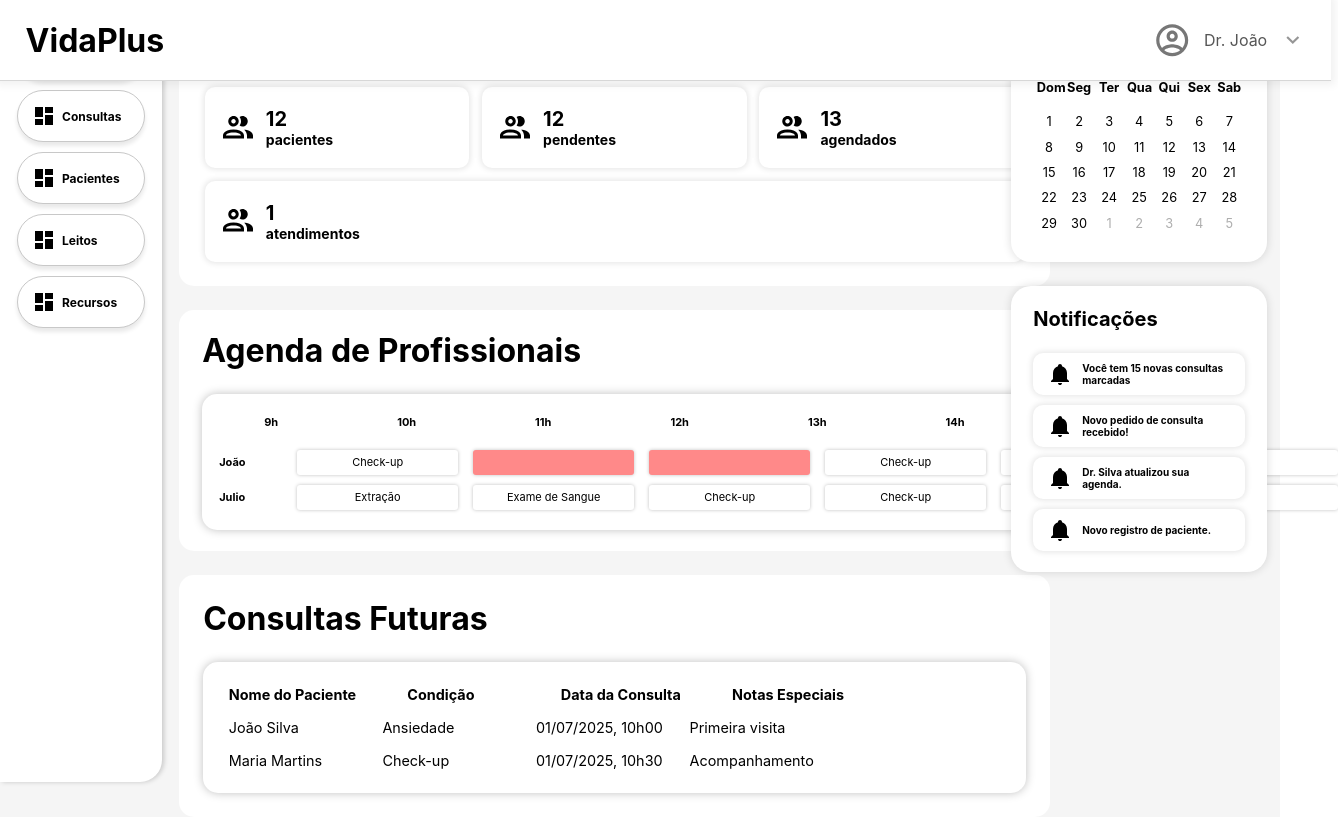
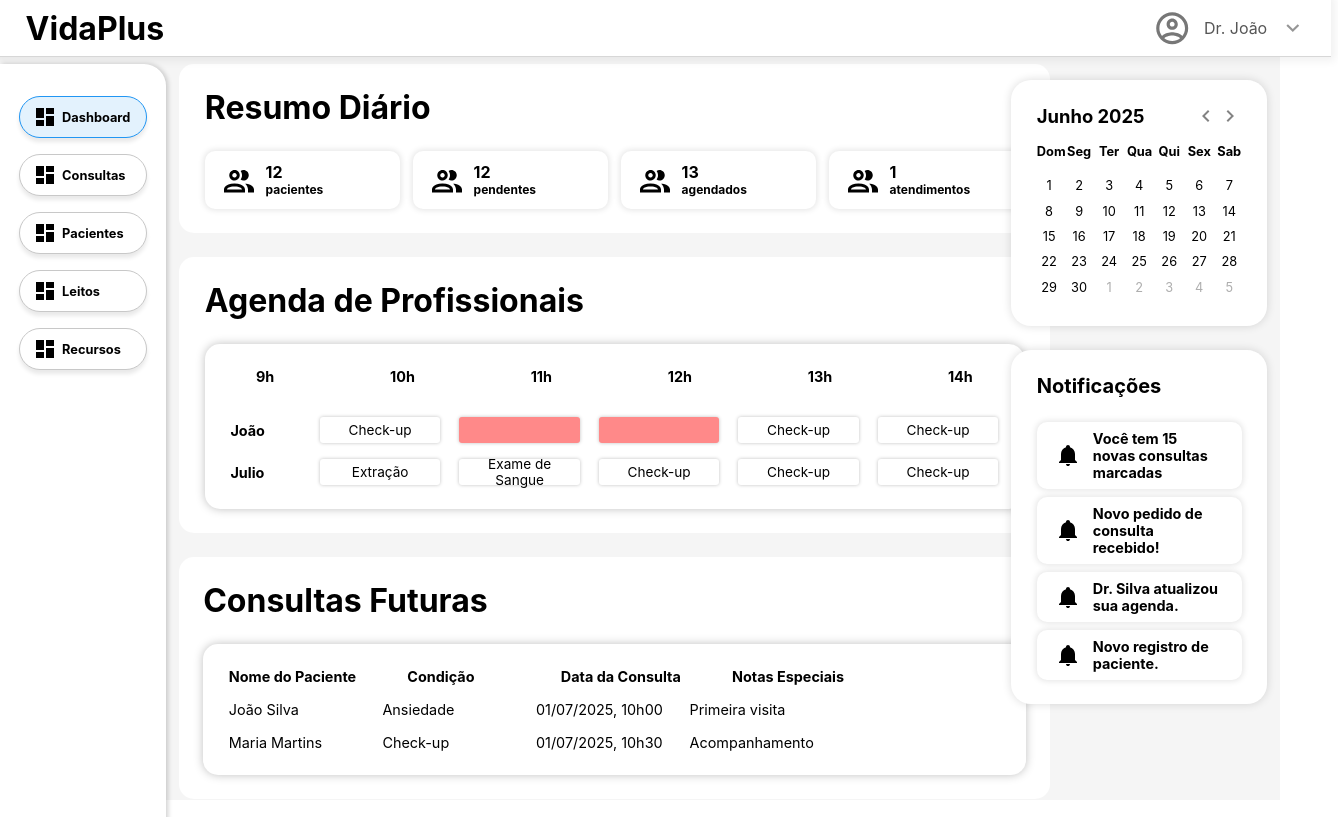
Before and after one commit to guimaraesr-y/uninter-sghss-frontend, a React (Create React App) app: page / in a window 1280 px wide. Shown: the whole page, 1338 px wide, since content can reach past the window. Built offline with nearby package versions, Linux system fonts and the light colour scheme.

Commit message:
Keep fixing magic values on the interface

```diff
--- a/src/App.css
+++ b/src/App.css
@@ -14,6 +14,7 @@
 .dashboard-layout {
   display: flex;
   min-height: calc(100vh - 74px);
+  padding-top: 8vh;
 }
 
 /* Main Content Styles */
--- a/src/components/Header/Header.css
+++ b/src/components/Header/Header.css
@@ -3,7 +3,7 @@
   align-items: center;
   justify-content: space-between;
   padding: 0 2vw;
-  height: 10vh;
+  height: 7vh;
   background: #fff;
   border-bottom: 1px solid #d7d7d7;
   box-shadow: 0px 0px 8.4px 4px rgba(0, 0, 0, 0.06);
--- a/src/components/Notifications/Notifications.css
+++ b/src/components/Notifications/Notifications.css
@@ -3,27 +3,27 @@
   background: #fff;
   border-radius: 20px;
   box-shadow: 0px 0px 10px 0px rgba(0, 0, 0, 0.14);
-  padding: 21px 22px;
+  padding: 3vh 2vw;
 }
 
 .notifications-title {
-  font-size: 20px;
+  font-size: 1.25rem;
   font-weight: 700;
   color: #000;
-  margin: 0 0 22px 0;
+  margin: 0 0 3vh 0;
 }
 
 .notifications-list {
   display: flex;
   flex-direction: column;
-  gap: 10px;
+  gap: 1vh;
 }
 
 .notification-item {
   display: flex;
   align-items: center;
-  gap: 10px;
-  padding: 9px 15px;
+  gap: 1vw;
+  padding: 1vh 1.5vw;
   background: #fff;
   border-radius: 10px;
   box-shadow: 0px 0px 6.6px 1px rgba(0, 0, 0, 0.11);
@@ -36,7 +36,7 @@
 }
 
 .notification-text {
-  font-size: 10px;
+  font-size: 0.9rem;
   font-weight: 700;
   color: #000;
   flex: 1;
--- a/src/components/ProfessionalSchedule/ProfessionalSchedule.css
+++ b/src/components/ProfessionalSchedule/ProfessionalSchedule.css
@@ -1,7 +1,7 @@
 /* Professional Schedule Styles */
 .professional-schedule {
   background: #fff;
-  padding: 21px 23px;
+  padding: 3vh 2vw;
   border-radius: 15px;
 }
 
@@ -9,18 +9,18 @@
   background: #fff;
   border-radius: 15px;
   box-shadow: 0px 0px 10px 0px rgba(0, 0, 0, 0.25);
-  padding: 15px 0;
+  padding: 2vh 0;
 }
 
 .time-header {
   display: flex;
   justify-content: space-between;
-  padding: 6px 62px;
-  margin-bottom: 10px;
+  padding: 1vh 4vw;
+  margin-bottom: 2vh;
 }
 
 .time-slot-header {
-  font-size: 11px;
+  font-size: 0.9rem;
   font-weight: 700;
   color: #000;
 }
@@ -28,27 +28,27 @@
 .professional-row {
   display: flex;
   align-items: center;
-  padding: 5px 17px;
-  gap: 18px;
+  padding: 1vh 2vw;
+  gap: 2vw;
 }
 
 .professional-name {
-  font-size: 11px;
+  font-size: 0.9rem;
   font-weight: 700;
   color: #000;
-  min-width: 60px;
+  min-width: 5vw;
 }
 
 .appointments-row {
   display: flex;
-  gap: 15px;
+  gap: 1.5vw;
   flex: 1;
 }
 
 .appointment-slot {
-  width: 105px;
-  height: 19px;
-  padding: 3px 28px;
+  width: 7vw;
+  height: 2.25vh;
+  padding: 0.5vh 1.2vw;
   display: flex;
   align-items: center;
   justify-content: center;
@@ -62,7 +62,7 @@
 }
 
 .appointment-text {
-  font-size: 11px;
+  font-size: 0.85rem;
   font-weight: 400;
   color: #000;
   text-align: center;
--- a/src/components/Sidebar/Sidebar.css
+++ b/src/components/Sidebar/Sidebar.css
@@ -4,12 +4,13 @@
   background: #fff;
   border-radius: 0px 22px 22px 0px;
   box-shadow: 2px 0px 5px 0px rgba(0, 0, 0, 0.19);
-  padding: 28px 17px;
+  padding: 4vh 1.5vw;
   position: fixed;
-  height: calc(100vh - 74px);
+  height: calc(100vh - 10vh);
   overflow-y: auto;
   transform: translateX(-100%);
   transition: transform 0.3s ease-in-out;
+  z-index: 100;
 }
 
 .dashboard-sidebar.open {
@@ -19,21 +20,21 @@
 .sidebar-nav {
   display: flex;
   flex-direction: column;
-  gap: 10px;
+  gap: 2vh;
 }
 
 .nav-link {
   display: flex;
   align-items: center;
-  gap: 6px;
-  padding: 13px 14px;
+  gap: 0.4vw;
+  padding: 1vh 1vw;
   border-radius: 55px;
   border: 1px solid #c8c8c8;
   background: #fff;
   box-shadow: 0px 4px 4px 0px rgba(0, 0, 0, 0.09);
   text-decoration: none;
   color: #000;
-  font-size: 12px;
+  font-size: .8rem;
   font-weight: 700;
   transition: all 0.2s ease;
 }
@@ -57,3 +58,10 @@
     transform: translateX(0);
   }
 }
+
+@media (max-width: 768px) {
+  .dashboard-sidebar {
+    width: auto;
+    min-width: 30vw;
+  }
+}
--- a/src/components/StatCard/StatCard.css
+++ b/src/components/StatCard/StatCard.css
@@ -1,18 +1,17 @@
 .stat-card {
   display: flex;
   align-items: center;
-  gap: 10px;
-  padding: 20px 15px;
+  gap: 1vw;
+  padding: 1.5vh 1.25vw;
   background: #fff;
   border-radius: 10px;
   box-shadow: 0px 0px 6.6px 1px rgba(0, 0, 0, 0.11);
-  min-width: 168px;
   flex: 1;
 }
 
 .stat-icon {
-  width: 36px;
-  height: 36px;
+  width: 2.5vw;
+  height: 2.5vw;
   flex-shrink: 0;
 }
 
@@ -22,14 +21,14 @@
 }
 
 .stat-number {
-  font-size: 20px;
+  font-size: 1rem;
   font-weight: 700;
   color: #000;
   line-height: 1.2;
 }
 
 .stat-label {
-  font-size: 14px;
+  font-size: .75rem;
   font-weight: 700;
   color: #000;
 }
```
